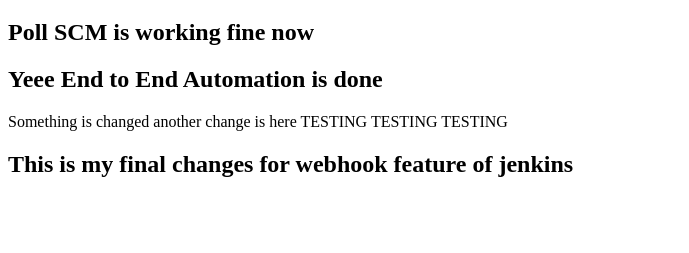
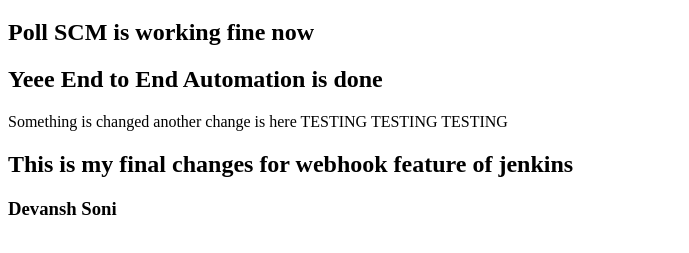
Before and after one commit to DevanshSoni/Jenkins_Integration, a plain HTML site: page index.html in a window 1280 px wide. Shown: the part 87-340 px from the top of the page, without its empty margins (0-689 px from the left). Drawn offline with Linux system fonts and the light colour scheme.

Commit message:
Devansh Soni

```diff
--- a/index.html
+++ b/index.html
@@ -8,3 +8,4 @@
 Something is changed another change is here
 TESTING TESTING TESTING
 <h2>This is my final changes for webhook feature of jenkins</h2>
+<h3>Devansh Soni</h3>
```
